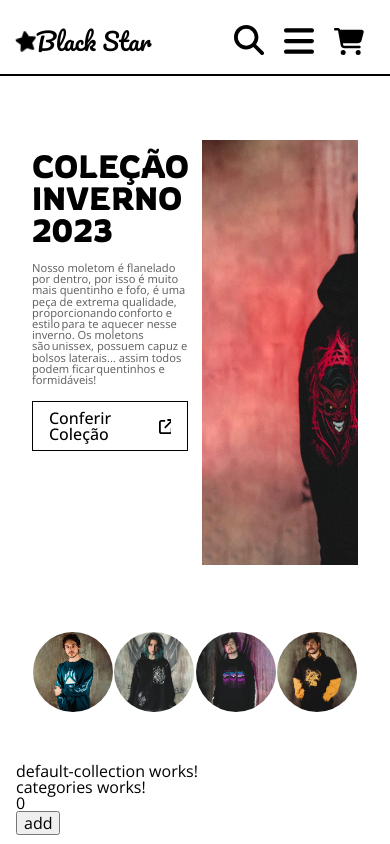
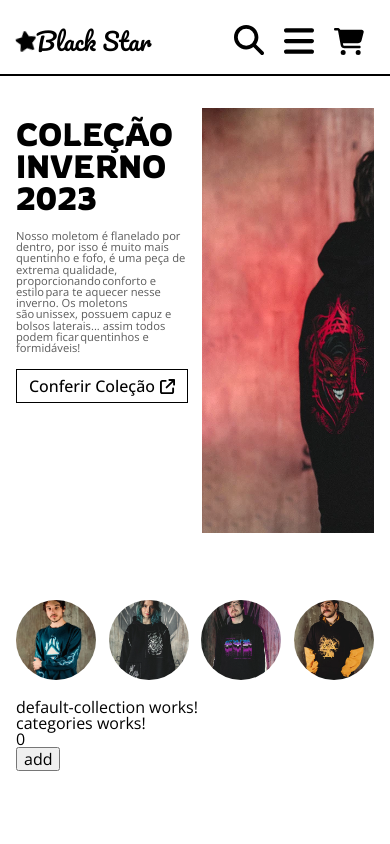
Before and after one commit to delfo2/Black-Star, an Angular app: page / in a window 390 px wide. Built offline with nearby package versions, Linux system fonts and the light colour scheme; a web font is replaced by a local one.

Commit message:
fixing mobile responsive css

```diff
--- a/src/app/pages/home/components/winter-collection/winter-collection.component.css
+++ b/src/app/pages/home/components/winter-collection/winter-collection.component.css
@@ -22,7 +22,6 @@
 .estrela__inverno {
 	display: flex;
 	justify-content: center;
-	padding-bottom: 4rem;
 }
 
 .inverno__container {
@@ -114,23 +113,25 @@
 	animation: slideInRight-far 2s backwards;
 	align-items: center;
 	display: flex;
+	justify-content: space-between;
 	grid-area: preview;
 }
 
 .preview__cartao {
 	align-items: center;
+	border-radius: 100%;
 	display: flex;
-	width: 100%;
-	height: 100%;
+	overflow: hidden;
+	height: 100px;
+	width: 100px;
+	&:hover > img {
+		transform: scale(1.5);
+	}
 }
 
-.preview__cartao img {
-	border-radius: 100%;
+.preview__cartao > img {
 	height: 100px;
 	object-fit: cover;
 	width: 100px;
 	transition: 300ms;
 }
-.preview__cartao img:hover {
-	opacity: 0.7;
-}
--- a/src/app/pages/home/components/winter-collection/winter-collection.responsive.component.css
+++ b/src/app/pages/home/components/winter-collection/winter-collection.responsive.component.css
@@ -1,16 +1,16 @@
 @keyframes photoMoveHorizontal {
-	0%, 50%, 100%{
+	0%,
+	50%,
+	100% {
 		object-position: left;
 	}
-	25%, 75%{
+	25%,
+	75% {
 		object-position: right;
 	}
 }
 
 @media screen and (max-width: 1000px) {
-	.estrela__inverno {
-		padding: 2rem 1rem;
-	}
 	.inverno__container {
 		gap: 0 4%;
 		grid-template-columns: 48% 48%;
@@ -32,19 +32,18 @@
 	.textArea__descricao {
 		font-size: 0.7rem;
 	}
+	.textArea__link {
+		padding: 0.5rem .5rem;
+	}
 
 	.inverno__foto-destaque {
-		animation-name: photoMoveHorizontal;
-		animation-delay: 0s;
+		animation: photoMoveHorizontal 5s infinite both;
 		height: 90%;
 	}
 
 	.preview__cartao {
+		width: 80px;
+		height: 80px;
 		justify-content: center;
 	}
-
-	.preview__cartao img {
-		width: 80px;
-		height: 80px;
-	}
 }
```
